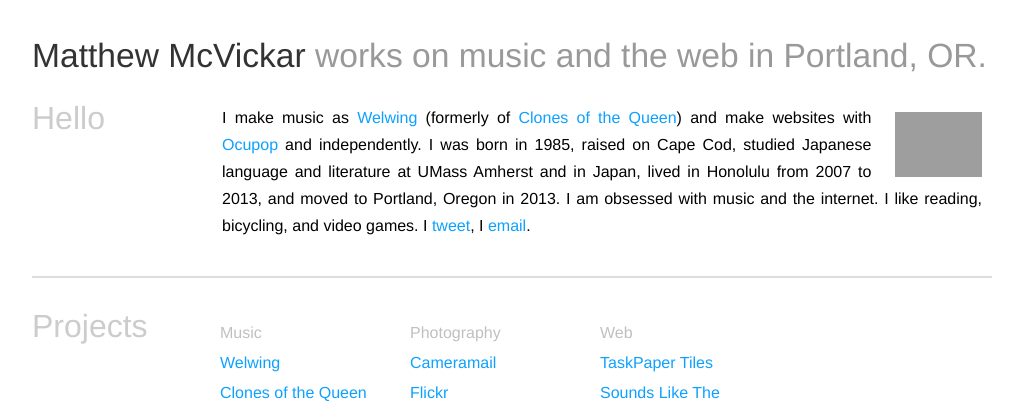
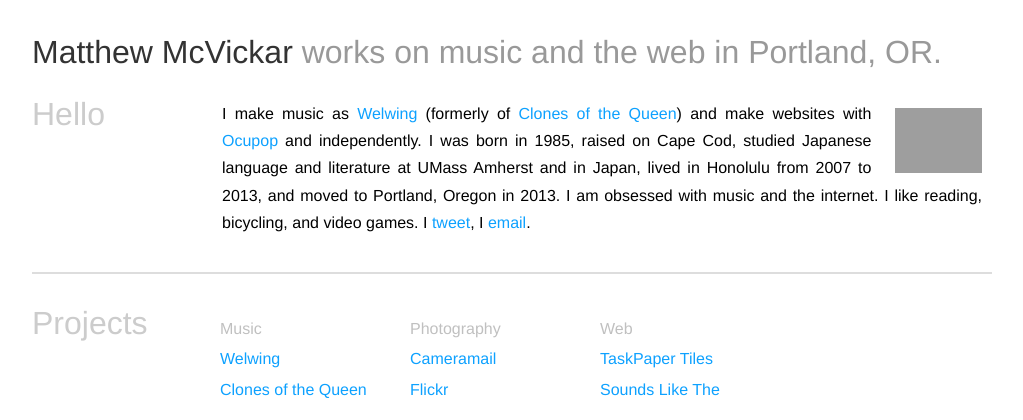
Before and after one commit to matthewmcvickar/matthewmcvickar.com, a PHP site: page / in a window 1280 px wide. Shown: the top 420 px of the page, without its empty margins (128-1151 px from the left). Run offline with PHP 8.4, Linux system fonts and the light colour scheme; grey boxes are pictures that could not be loaded.

Commit message:
Headline fits on one line again.

```diff
--- a/index.php
+++ b/index.php
@@ -91,7 +91,7 @@
     h1
     {
       color: #999;
-      font-size: 2.1em;
+      font-size: 2em;
       font-weight: normal;
       line-height: 1.3;
       text-align: left;
```
